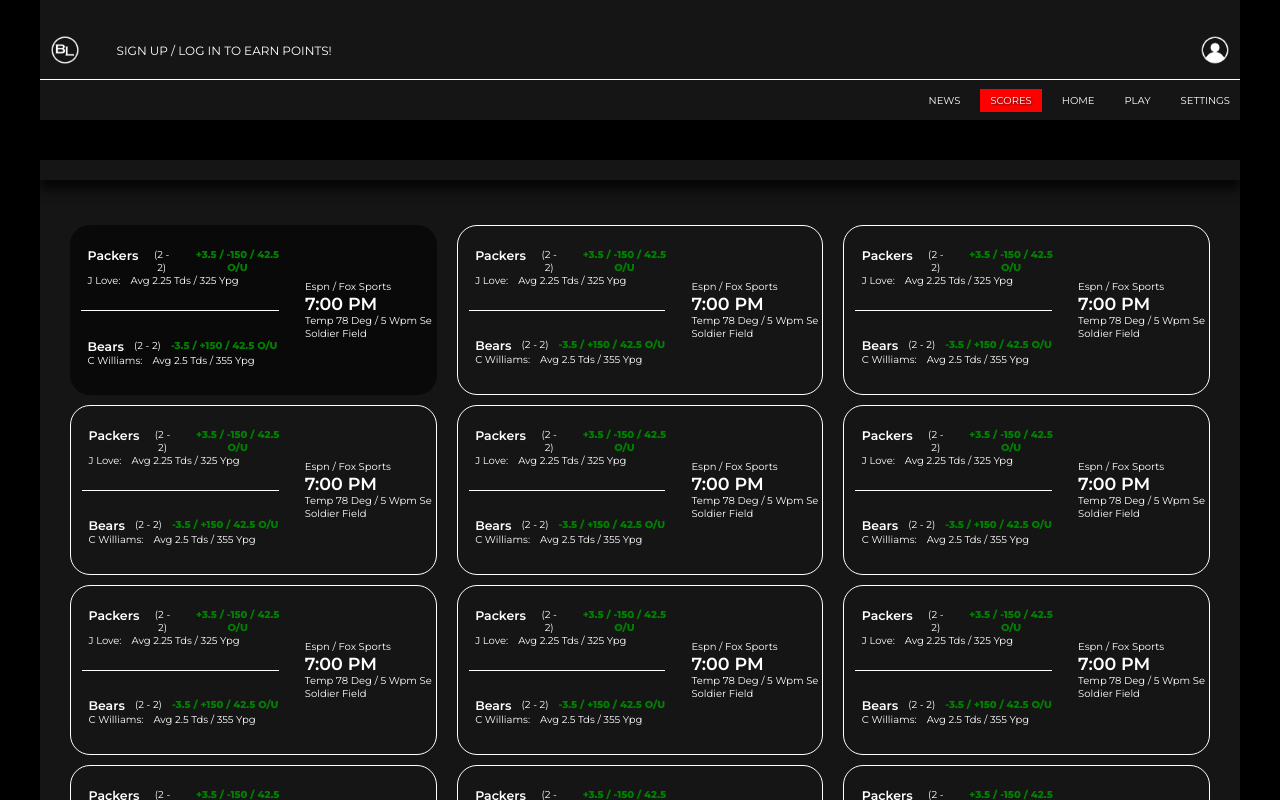
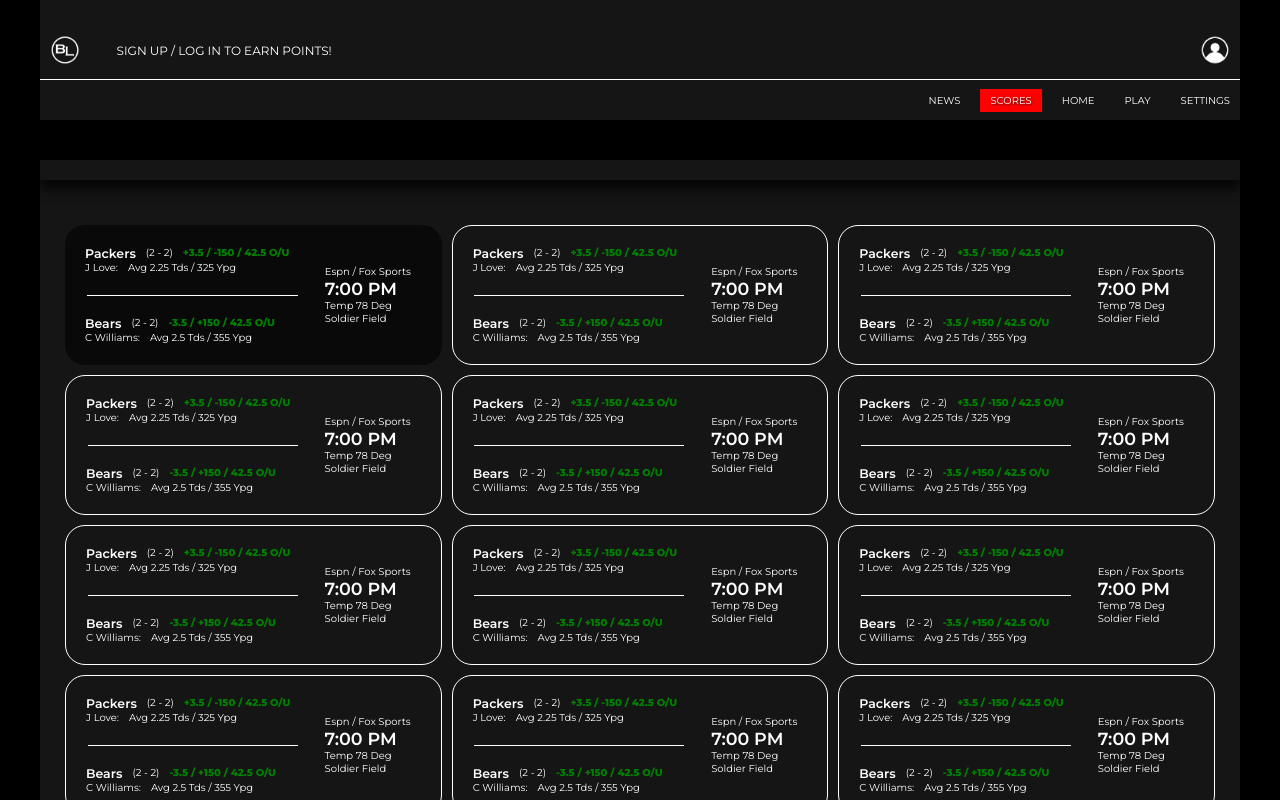
Before and after one commit to deesepulveda/beastleague_app, a React (Create React App) app: page / in a window 1280 px wide. Shown: the top 800 px of the page. Built offline with nearby package versions, Linux system fonts and the light colour scheme.

Commit message:
updated score cards

```diff
--- a/src/components/screens/ScreenScores.css
+++ b/src/components/screens/ScreenScores.css
@@ -37,6 +37,7 @@
 .card_box_inner_content_teams {
   width: 60%;
   height: 100%;
+  padding-left: 0.75rem;
   display: flex;
   flex-direction: column;
   justify-content: center;
@@ -53,7 +54,6 @@
 .card_box_inner_content_home {
   width: 100%;
   height: calc(100% / 2);
-  padding-left: 0.75rem;
   display: flex;
   flex-direction: column;
   justify-content: center;
@@ -89,7 +89,17 @@
 
   .card_box {
     width: calc(100% / 2);
-    height: 18rem;
+    height: 15rem;
+    padding: 0.5rem;
+  }
+
+  .card_box_inner_content_teams {
+    width: 65%;
+    padding-left: 1rem;
+  }
+
+  .card_box_inner_content_schedule {
+    width: 35%;
   }
 }
 
--- a/src/components/screens/ScreenScores.js
+++ b/src/components/screens/ScreenScores.js
@@ -56,7 +56,7 @@
         <div className="card_box_inner_content_schedule">
           <p style={{ textTransform: "capitalize" }}>espn / fox sports</p>
           <p style={{ fontSize: "1.75rem", fontWeight: "600" }}>7:00 pm</p>
-          <p style={{ textTransform: "capitalize" }}>temp 78 deg / 5 wpm se</p>
+          <p style={{ textTransform: "capitalize" }}>temp 78 deg</p>
           <p style={{ textTransform: "capitalize" }}>soldier field</p>
         </div>
       </div>
```
